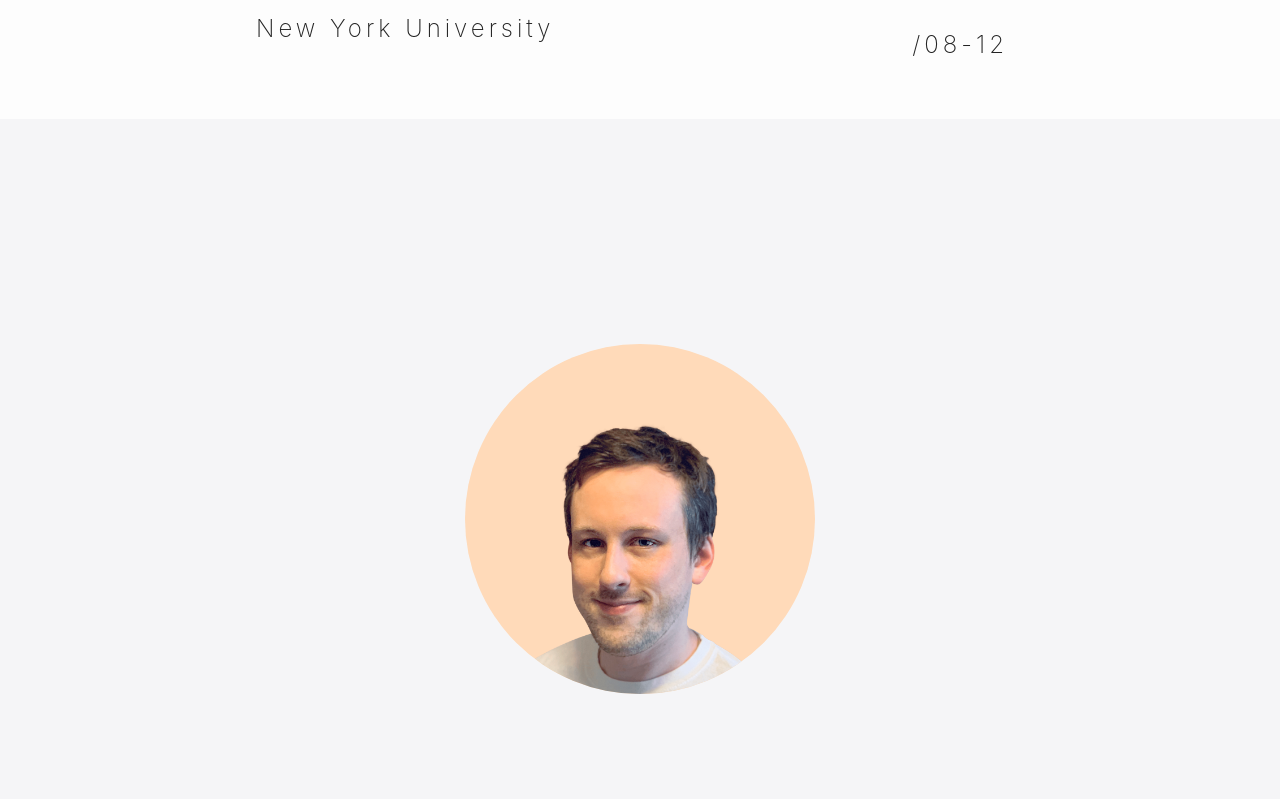
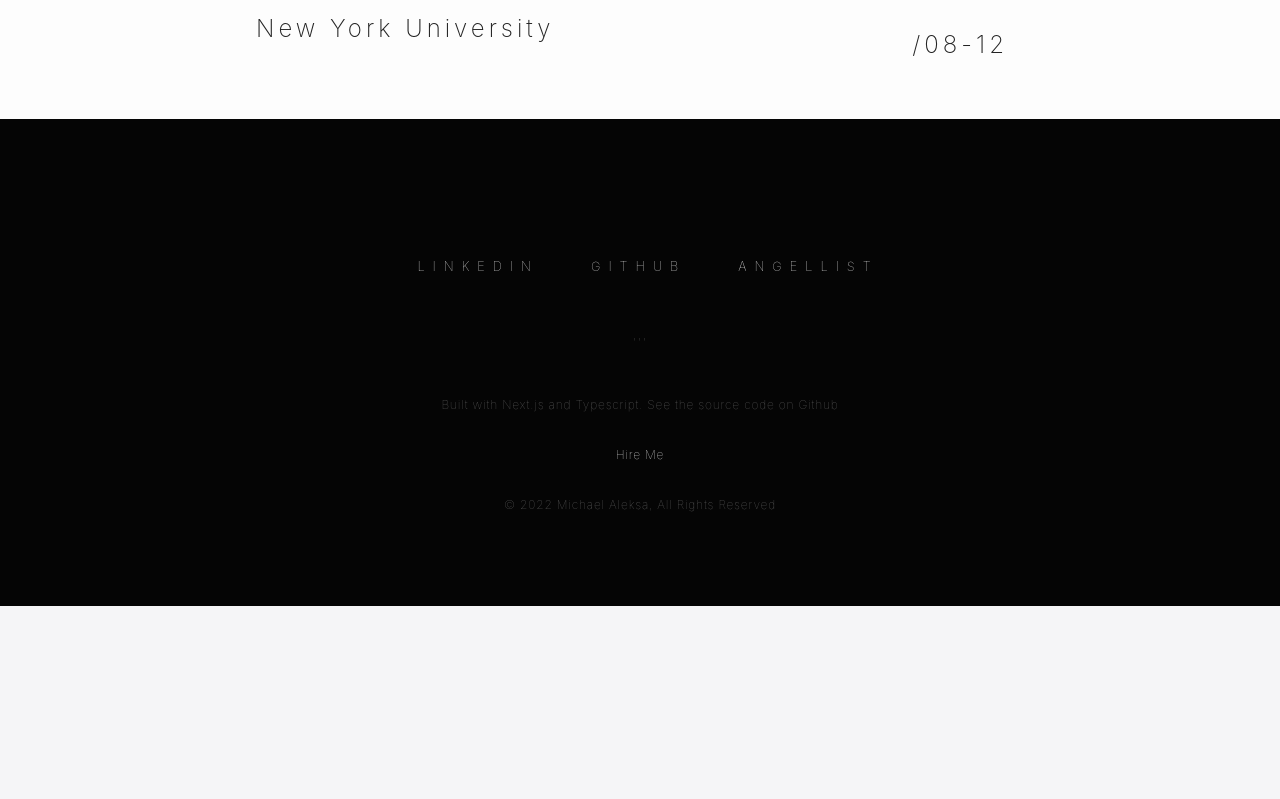
Before and after one commit to MikeAleksa/PersonalWebsiteNextJS, a Next.js app: page / in a window 1280 px wide. Shown: the part 1481-2280 px from the top of the page. After the commit the page ends 2087 px from the top, so only its background shows below. Built offline with nearby package versions, Linux system fonts and the light colour scheme.

Commit message:
remove About Me section

```diff
--- a/components/AboutMe.tsx
+++ /dev/null
@@ -1,28 +0,0 @@
-import Image from 'next/image'
-import Headshot from '../public/images/headshot-web.png'
-
-const AboutMe = () => (
-  <div className="center hide-on-mobile">
-    <Image
-      className="headshot"
-      src={Headshot}
-      alt="Michael Aleksa"
-      height={350}
-      width={350}
-    />
-  </div>
-  /* <div>
-      <p className="description">
-        I&apos;m a software engineering generalist working remotely from
-        NYC with a passion for seeing products come to life throughout the
-        full software design life cycle.
-      </p>
-      <p className="description">Design, implement, test, deploy.</p>
-      <p className="description">
-        Machine learning practitioner. Perpetual student. Mentor and
-        mentee.
-      </p>
-    </div> */
-)
-
-export default AboutMe
--- a/pages/index.tsx
+++ b/pages/index.tsx
@@ -1,6 +1,5 @@
 import type { NextPage } from 'next'
 import Head from 'next/head'
-import AboutMe from '../components/AboutMe'
 import Experience from '../components/Experience'
 import Footer from '../components/Footer'
 import Welcome from '../components/Welcome'
@@ -24,9 +23,6 @@ const Home: NextPage = () => {
         <div className={'wrapper-grow snap center secondary-bg'}>
           <Experience />
         </div>
-        <div className="wrapper snap center primary-bg">
-          <AboutMe />
-        </div>
       </main>
 
       <Footer />
--- a/styles/style.css
+++ b/styles/style.css
@@ -345,11 +345,6 @@ html {
   color: var(--link-inverted-accent);
 }
 
-.headshot {
-  background-color: var(--primary-accent);
-  border-radius: 50%;
-}
-
 .cursor {
   animation: blink 0.5s step-end infinite alternate;
   border-right: 1.2rem solid;
```
